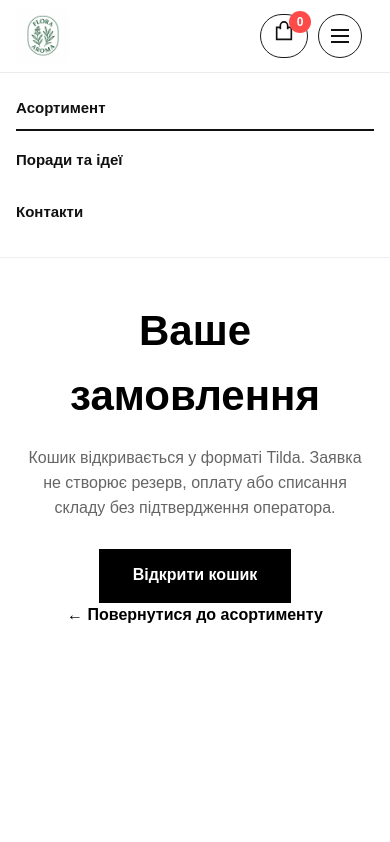
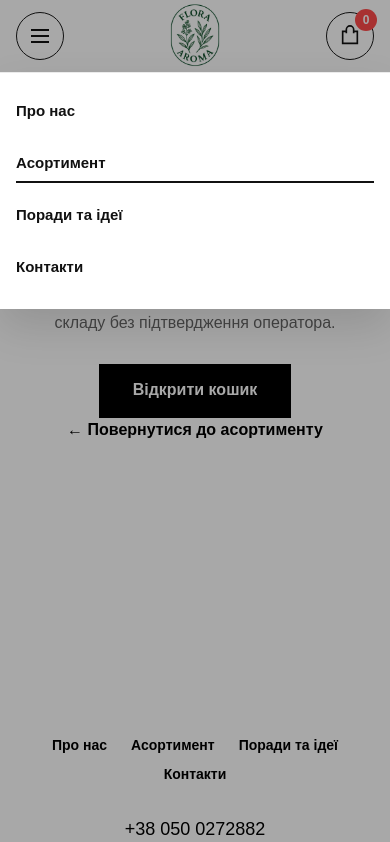
Before and after one commit to prikhodkoab-source/flora-aroma-site, an Astro site: page /cart in a window 390 px wide. Both pictures are taken after a click on the button "Відкрити меню". Shown: the top 842 px of the page. Built offline with nearby package versions, Linux system fonts and the light colour scheme; Astro itself is replaced by a stand-in of ours.

Commit message:
fix: unify mobile site navigation

```diff
--- a/src/components/SiteHeader.astro
+++ b/src/components/SiteHeader.astro
@@ -1,15 +1,10 @@
 ---
-type NavKey = "catalog" | "publications" | "contacts";
+import { siteNavigationItems, type SiteNavKey } from "../config/siteNavigation";
+
 type Variant = "solid" | "overlay";
 
-type NavItem = {
-  key: NavKey;
-  href: string;
-  label: string;
-};
-
 type Props = {
-  navKey?: NavKey | null;
+  navKey?: SiteNavKey | null;
   variant?: Variant;
   showCart?: boolean;
 };
@@ -19,22 +14,29 @@ const {
   variant = "solid",
   showCart = true
 } = Astro.props;
-
-const navItems: NavItem[] = [
-  { key: "catalog", href: "/shop/", label: "Асортимент" },
-  { key: "publications", href: "/publications/", label: "Поради та ідеї" },
-  { key: "contacts", href: "/contacts/", label: "Контакти" }
-];
 ---
 
-<header class:list={["site-header", `site-header--${variant}`]}>
+<header class:list={["site-header", `site-header--${variant}`]} data-site-header>
   <div class="site-header__inner">
-    <a class="site-header__logo" href="/" aria-label="Flora & Aroma">
-      <img src="/images/tilda-clone/tilda-logo.png" alt="Flora & Aroma" />
+    <button
+      class="site-menu-toggle"
+      type="button"
+      data-site-menu-toggle
+      aria-expanded="false"
+      aria-controls="site-mobile-menu"
+      aria-label="Відкрити меню"
+    >
+      <span></span>
+      <span></span>
+      <span></span>
+    </button>
+
+    <a class="site-header__logo" href="/" aria-label="Флора і Арома">
+      <img src="/images/tilda-clone/tilda-logo.png" alt="Флора і Арома" />
     </a>
 
     <nav class="site-header__nav" aria-label="Головна навігація">
-      {navItems.map((item) => (
+      {siteNavigationItems.map((item) => (
         <a href={item.href} aria-current={navKey === item.key ? "page" : undefined}>
           {item.label}
         </a>
@@ -54,25 +56,14 @@ const navItems: NavItem[] = [
           <span class="site-cart-button__count" data-cart-count hidden>0</span>
         </button>
       )}
-
-      <button
-        class="site-menu-toggle"
-        type="button"
-        data-site-menu-toggle
-        aria-expanded="false"
-        aria-controls="site-mobile-menu"
-        aria-label="Відкрити меню"
-      >
-        <span></span>
-        <span></span>
-        <span></span>
-      </button>
     </div>
   </div>
 
-  <div class="site-mobile-menu" id="site-mobile-menu" data-site-mobile-menu hidden>
+  <button class="site-menu-backdrop" type="button" data-site-menu-backdrop hidden tabindex="-1" aria-hidden="true"></button>
+
+  <div class="site-mobile-menu" id="site-mobile-menu" data-site-mobile-menu hidden aria-hidden="true">
     <nav class="site-mobile-menu__nav" aria-label="Мобільна навігація">
-      {navItems.map((item) => (
+      {siteNavigationItems.map((item) => (
         <a href={item.href} aria-current={navKey === item.key ? "page" : undefined}>
           {item.label}
         </a>
@@ -82,20 +73,34 @@ const navItems: NavItem[] = [
 </header>
 
 <script>
-  const header = document.querySelector(".site-header");
-  const toggle = header?.querySelector?.("[data-site-menu-toggle]");
-  const menu = header?.querySelector?.("[data-site-mobile-menu]");
+  const header = document.querySelector("[data-site-header]");
 
-  if (toggle instanceof HTMLButtonElement && menu instanceof HTMLElement) {
+  if (header instanceof HTMLElement && header.dataset.menuBound !== "true") {
+    header.dataset.menuBound = "true";
+
+    const toggle = header.querySelector("[data-site-menu-toggle]");
+    const menu = header.querySelector("[data-site-mobile-menu]");
+    const backdrop = header.querySelector("[data-site-menu-backdrop]");
+
+    if (!(toggle instanceof HTMLButtonElement) || !(menu instanceof HTMLElement) || !(backdrop instanceof HTMLButtonElement)) {
+      throw new Error("Site header menu controls are not available.");
+    }
+
     const closeMenu = () => {
       toggle.setAttribute("aria-expanded", "false");
       menu.hidden = true;
+      menu.setAttribute("aria-hidden", "true");
+      backdrop.hidden = true;
+      backdrop.setAttribute("aria-hidden", "true");
       document.body.classList.remove("site-menu-open");
     };
 
     const openMenu = () => {
       toggle.setAttribute("aria-expanded", "true");
       menu.hidden = false;
+      menu.setAttribute("aria-hidden", "false");
+      backdrop.hidden = false;
+      backdrop.setAttribute("aria-hidden", "false");
       document.body.classList.add("site-menu-open");
     };
 
@@ -111,6 +116,8 @@ const navItems: NavItem[] = [
       link.addEventListener("click", closeMenu);
     });
 
+    backdrop.addEventListener("click", closeMenu);
+
     document.addEventListener("keydown", (event) => {
       if (event.key === "Escape" && !menu.hidden) closeMenu();
     });
--- a/src/components/TildaCloneFooter.astro
+++ b/src/components/TildaCloneFooter.astro
@@ -1,14 +1,15 @@
 ---
 import { siteContacts, socialLinks } from "../config/siteContacts";
+import { siteNavigationItems } from "../config/siteNavigation";
 
 const showContacts = Astro.props.showContacts ?? false;
 ---
 
 <footer class={`tilda-contact-footer${showContacts ? "" : " tilda-contact-footer--compact"}`}>
   <nav class="tilda-footer-nav" aria-label="Навігація в підвалі">
-    <a href="/shop/">Асортимент</a>
-    <a href="/publications/">Поради та ідеї</a>
-    <a href="/contacts/">Контакти</a>
+    {siteNavigationItems.map((item) => (
+      <a href={item.href}>{item.label}</a>
+    ))}
   </nav>
   {showContacts && (
     <>
--- /dev/null
+++ b/src/config/siteNavigation.ts
@@ -0,0 +1,14 @@
+export type SiteNavKey = "home" | "catalog" | "publications" | "contacts";
+
+export type SiteNavItem = {
+  key: SiteNavKey;
+  href: string;
+  label: string;
+};
+
+export const siteNavigationItems: SiteNavItem[] = [
+  { key: "home", href: "/", label: "Про нас" },
+  { key: "catalog", href: "/shop/", label: "Асортимент" },
+  { key: "publications", href: "/publications/", label: "Поради та ідеї" },
+  { key: "contacts", href: "/contacts/", label: "Контакти" }
+];
--- a/src/layouts/BaseLayout.astro
+++ b/src/layouts/BaseLayout.astro
@@ -2,6 +2,7 @@
 import "../styles/global.css";
 import SiteHeader from "../components/SiteHeader.astro";
 import TildaCloneCart from "../components/TildaCloneCart.astro";
+import type { SiteNavKey } from "../config/siteNavigation";
 
 type Props = {
   title: string;
@@ -9,7 +10,7 @@ type Props = {
   image?: string | null;
   showCart?: boolean;
   showHeader?: boolean;
-  navKey?: "catalog" | "publications" | "contacts" | null;
+  navKey?: SiteNavKey | null;
   headerVariant?: "solid" | "overlay";
   ogType?: "website" | "article";
   articlePublishedTime?: string;
--- a/src/pages/index.astro
+++ b/src/pages/index.astro
@@ -8,7 +8,7 @@ import { getApprovedPublications } from "../lib/publications";
 const [featuredPublication] = (await getApprovedPublications()).slice(0, 1);
 ---
 
-<BaseLayout title="Флора і Арома — саджанці рослин у контейнерах" headerVariant="overlay">
+<BaseLayout title="Флора і Арома — саджанці рослин у контейнерах" navKey="home" headerVariant="overlay">
   <section class="tilda-cover">
     <div class="tilda-cover__carrier"></div>
     <div class="tilda-cover__filter"></div>
--- a/src/styles/global.css
+++ b/src/styles/global.css
@@ -75,7 +75,7 @@ body.site-menu-open {
 
 .site-header {
   position: relative;
-  z-index: 90;
+  z-index: 120;
   border-bottom: 1px solid transparent;
   background: #ffffff;
 }
@@ -181,6 +181,16 @@ body.site-menu-open {
   line-height: 1;
 }
 
+.site-cart-button__icon {
+  display: inline-flex;
+  align-items: center;
+  justify-content: center;
+}
+
+.site-cart-button__icon svg {
+  display: block;
+}
+
 .site-cart-button__count {
   position: absolute;
   top: -4px;
@@ -213,6 +223,10 @@ body.site-menu-open {
 }
 
 .site-mobile-menu {
+  display: none;
+}
+
+.site-menu-backdrop {
   display: none;
 }
 
@@ -2046,11 +2060,24 @@ body.site-menu-open {
   }
 
   .site-header__inner {
+    position: relative;
+    display: flex;
+    justify-content: space-between;
+    width: calc(100% - 32px);
     min-height: 78px;
+    gap: 12px;
+  }
+
+  .site-header__logo {
+    position: absolute;
+    top: 50%;
+    left: 50%;
+    z-index: 1;
+    transform: translate(-50%, -50%);
   }
 
   .site-header__logo img {
-    width: 68px;
+    width: 92px;
   }
 
   .tilda-cover__carrier {
@@ -2070,6 +2097,94 @@ body.site-menu-open {
     align-items: center;
     margin-right: auto;
     margin-left: auto;
+  }
+
+  .site-header__nav {
+    display: none;
+  }
+
+  .site-header__actions {
+    position: relative;
+    z-index: 2;
+    flex: 0 0 48px;
+    width: 48px;
+    margin-left: auto;
+    gap: 0;
+  }
+
+  .site-cart-button,
+  .site-menu-toggle {
+    position: relative;
+    z-index: 2;
+    flex: 0 0 48px;
+    width: 48px;
+    min-width: 48px;
+    min-height: 48px;
+    padding: 0;
+  }
+
+  .site-cart-button__label {
+    display: none;
+  }
+
+  .site-menu-toggle {
+    display: inline-flex;
+  }
+
+  .site-mobile-menu {
+    position: absolute;
+    top: 100%;
+    right: 0;
+    left: 0;
+    z-index: 122;
+    display: block;
+    border-top: 1px solid rgba(0, 0, 0, 0.08);
+    background: #ffffff;
+    box-shadow: 0 18px 40px rgba(0, 0, 0, 0.12);
+  }
+
+  .site-mobile-menu[hidden] {
+    display: none;
+  }
+
+  .site-mobile-menu__nav {
+    display: grid;
+    gap: 8px;
+    width: calc(100% - 32px);
+    margin: 0 auto;
+    padding: 16px 0 20px;
+  }
+
+  .site-mobile-menu__nav a {
+    display: flex;
+    align-items: center;
+    min-height: 44px;
+    padding: 10px 0;
+  }
+
+  .site-mobile-menu__nav a::after {
+    bottom: 2px;
+  }
+
+  .site-menu-backdrop {
+    position: fixed;
+    inset: 0;
+    z-index: 119;
+    display: block;
+    border: 0;
+    background: rgba(0, 0, 0, 0.34);
+    cursor: pointer;
+    appearance: none;
+  }
+
+  .site-menu-backdrop[hidden] {
+    display: none;
+  }
+
+  .site-header--overlay .site-mobile-menu {
+    border-top-color: rgba(255, 255, 255, 0.18);
+    background: rgba(10, 10, 10, 0.92);
+    backdrop-filter: blur(10px);
   }
 
   .publications-grid {
@@ -2137,64 +2252,12 @@ body.site-menu-open {
   }
 
   .site-header__inner {
-    grid-template-columns: auto 1fr auto;
-    gap: 12px;
     width: calc(100% - 32px);
     min-height: 72px;
   }
 
   .site-header__logo img {
-    width: 54px;
-  }
-
-  .site-header__nav {
-    display: none;
-  }
-
-  .site-cart-button {
-    min-width: 44px;
-    padding: 0 12px;
-  }
-
-  .site-cart-button__label {
-    display: none;
-  }
-
-  .site-menu-toggle {
-    display: inline-flex;
-  }
-
-  .site-mobile-menu {
-    display: block;
-    border-top: 1px solid rgba(0, 0, 0, 0.08);
-    background: #ffffff;
-  }
-
-  .site-mobile-menu[hidden] {
-    display: none;
-  }
-
-  .site-mobile-menu__nav {
-    display: grid;
-    gap: 8px;
-    width: calc(100% - 32px);
-    margin: 0 auto;
-    padding: 16px 0 20px;
-  }
-
-  .site-mobile-menu__nav a {
-    min-height: 44px;
-    padding: 10px 0;
-  }
-
-  .site-mobile-menu__nav a::after {
-    bottom: 2px;
-  }
-
-  .site-header--overlay .site-mobile-menu {
-    border-top-color: rgba(255, 255, 255, 0.18);
-    background: rgba(10, 10, 10, 0.86);
-    backdrop-filter: blur(10px);
+    width: 84px;
   }
 
   .site-page {
```
Also changed, not shown: scripts/test-publications.mjs (+27 -4 lines), src/components/TildaCloneShopHeader.astro (deleted, +0 -12 lines).
